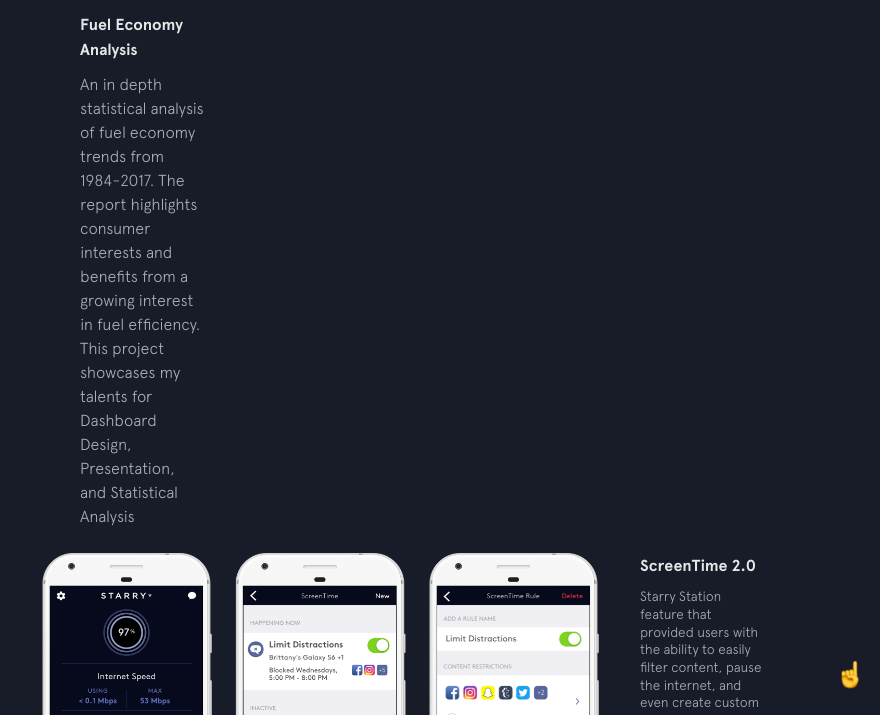
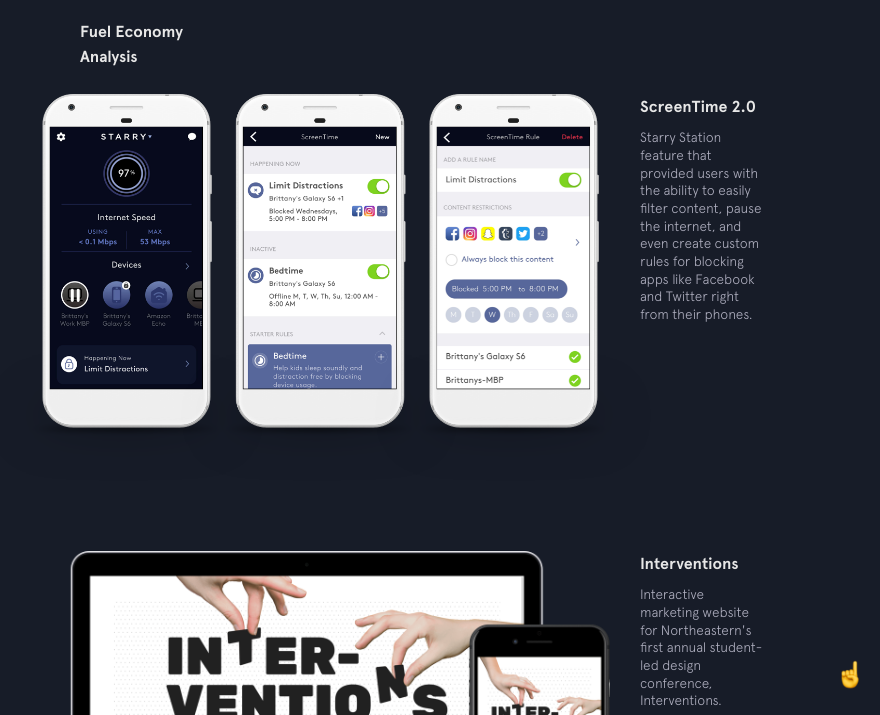
Before and after one commit to bchiang7/bchiang7.github.io, a Jekyll site: the page built from index.html, in a window 1280 px wide and 900 px high, scrolled down 2663 px, cut to the strip 185-900 px from the top of the window. Shown: the whole strip, without its empty margins (400-1280 px from the left). Built offline with Jekyll 4.4.1, drawn with Linux system fonts in a browser that asks for light colours; nearby versions of some CDN libraries.

Commit message:
Update featured-projects.html

```diff
--- a/_includes/featured-projects.html
+++ b/_includes/featured-projects.html
@@ -5,7 +5,7 @@
       <figure class="fuel economy analysis">
         <a href="https://drive.google.com/open?id=1cBzzhQZ4JutI2H_4WoS2I_QvbYAqaf8q" target="_blank">
           <div class="phone">
-            <img src="https://drive.google.com/file/d/10cYHTgBPNwqpxesS823G86IijtIB55c8/preview" width="320" height="240"" alt="">
+            <iframe src="https://drive.google.com/file/d/10cYHTgBPNwqpxesS823G86IijtIB55c8/preview" width="320" height="240"></iframe>
           </div>
         </a>
       </figure>
@@ -13,8 +13,7 @@
         <div class="project__name">
           <a href="https://drive.google.com/open?id=1LlfpZpY28-9g_pYOjAtAy9X8XrGTNJLC" target="_blank">Fuel Economy Analysis</a>
         </div>
-        <p>An in depth statistical analysis of fuel economy trends from 1984-2017. The report highlights consumer interests
-          and benefits from a growing interest in fuel efficiency. This project showcases my talents for Dashboard Design, Presentation, and Statistical Analysis</p>
+        <p></p>
       </figcaption>
     </div>
 
```
